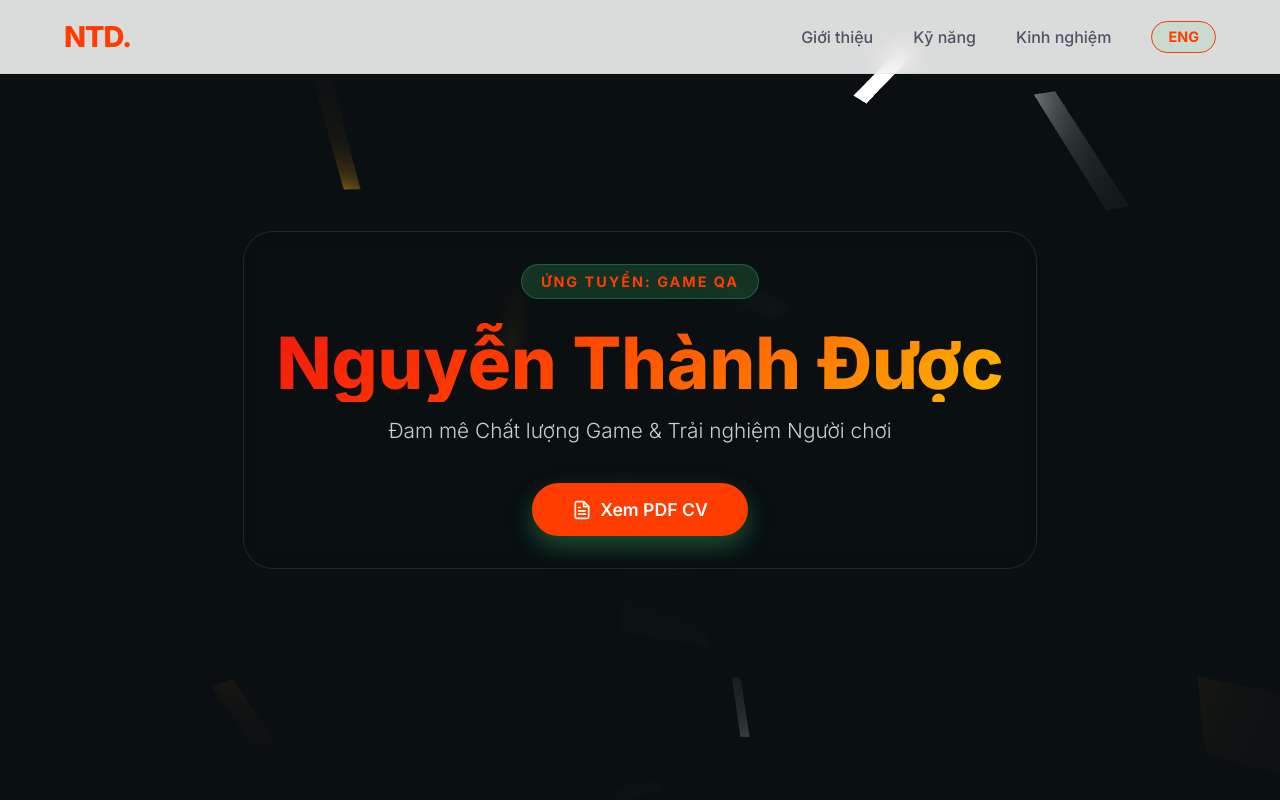
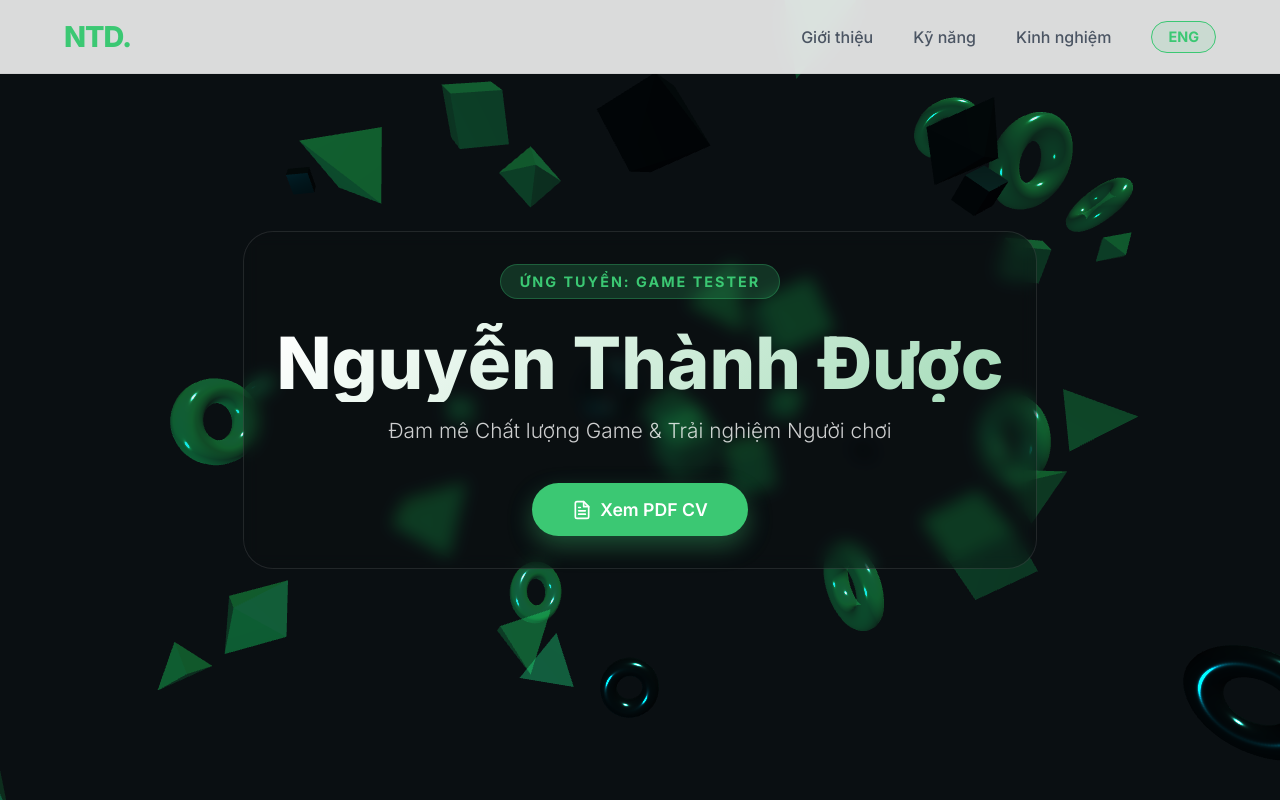
Before and after one commit to NguyenThanhDuocOk/GameTester_OK, a plain HTML site: page index.html in a window 1280 px wide. Shown: the top 802 px of the page. Drawn offline with nearby package versions, Linux system fonts and the light colour scheme; animation ran at ten frames a second.

Commit message:
Update index.html

```diff
--- a/index.html
+++ b/index.html
@@ -9,8 +9,8 @@
     <link href="https://fonts.googleapis.com/css2?family=Inter:wght@300;400;500;600;700;800&display=swap" rel="stylesheet">
     <style>
         :root {
-            --brand: #FF3D00;
-            --brand-dark: #F21B0C;
+            --brand: #3bc873;
+            --brand-dark: #2da15a;
             --ink: #111827;
             --ink-soft: #4b5563;
             --bg: #ffffff;
@@ -126,7 +126,7 @@
             margin: 0 0 1rem 0;
             font-weight: 800;
             line-height: 1.1;
-            background: linear-gradient(135deg, #F21B0C 0%, #FF3D00 35%, #FF7800 70%, #FFB800 100%);
+            background: linear-gradient(135deg, #fff 0%, #a5dcb9 100%);
             -webkit-background-clip: text;
             -webkit-text-fill-color: transparent;
         }
@@ -283,8 +283,8 @@
         <div id="canvas-container"></div>
         <div class="hero-content">
             <span class="badge">
-                <span class="lang-vi">Ứng tuyển: Game QA</span>
-                <span class="lang-en">Applied Position: Game QA</span>
+                <span class="lang-vi">Ứng tuyển: Game Tester</span>
+                <span class="lang-en">Applied Position: Game Tester</span>
             </span>
             <h1>
                 <span class="lang-vi">Nguyễn Thành Được</span>
@@ -295,7 +295,7 @@
                 <span class="lang-en">Passionate about Game Quality & Player Experience</span>
             </p>
             <div style="margin-top: 2.5rem;">
-                <a href="Game Mobile QA_NguyenThanhDuoc_Supercent.pdf" target="_blank" class="btn" style="padding: 1rem 2.5rem; font-size: 1.1rem; border-radius: 50px;">
+                <a href="[Game Tester]_Nguyen Thanh Duoc_SkylinkStudio_CV.pdf" target="_blank" class="btn" style="padding: 1rem 2.5rem; font-size: 1.1rem; border-radius: 50px;">
                     <svg xmlns="http://www.w3.org/2000/svg" width="20" height="20" viewBox="0 0 24 24" fill="none" stroke="currentColor" stroke-width="2" stroke-linecap="round" stroke-linejoin="round" style="margin-right: 8px;"><path d="M14 2H6a2 2 0 0 0-2 2v16a2 2 0 0 0 2 2h12a2 2 0 0 0 2-2V8z"></path><polyline points="14 2 14 8 20 8"></polyline><line x1="16" y1="13" x2="8" y2="13"></line><line x1="16" y1="17" x2="8" y2="17"></line><polyline points="10 9 9 9 8 9"></polyline></svg>
                     <span class="lang-vi">Xem PDF CV</span>
                     <span class="lang-en">View PDF CV</span>
@@ -479,6 +479,7 @@
 
         // 3D Scene Setup
         const scene = new THREE.Scene();
+        // Camera setup
         const camera = new THREE.PerspectiveCamera(70, window.innerWidth / window.innerHeight, 0.1, 1000);
         camera.position.z = 12;
 
@@ -489,59 +490,70 @@
         container.appendChild(renderer.domElement);
 
         // Lights
-        const ambientLight = new THREE.AmbientLight(0xffffff, 0.7);
+        const ambientLight = new THREE.AmbientLight(0xffffff, 0.4);
         scene.add(ambientLight);
 
-        const dirLight = new THREE.DirectionalLight(0xffffff, 1.2);
+        const dirLight = new THREE.DirectionalLight(0x3bc873, 2);
         dirLight.position.set(10, 20, 10);
         scene.add(dirLight);
 
-        const pointLight = new THREE.PointLight(0xffaa00, 1, 50);
+        const pointLight = new THREE.PointLight(0x00ffcc, 1.5, 50);
         pointLight.position.set(-10, -10, 10);
         scene.add(pointLight);
 
-        // Load the image texture provided by the user
-        const textureLoader = new THREE.TextureLoader();
-        const texture = textureLoader.load('jpeg.webp');
-        texture.encoding = THREE.sRGBEncoding;
+        // Create abstract gaming-related 3D floating shapes
+        const shapes = [];
+        // Geometries
+        const geometries = [
+            new THREE.BoxGeometry(1.5, 1.5, 1.5),
+            new THREE.TetrahedronGeometry(1.5),
+            new THREE.OctahedronGeometry(1.2),
+            new THREE.TorusGeometry(1, 0.4, 16, 100)
+        ];
 
-        const textureMaterial = new THREE.MeshPhysicalMaterial({
-            map: texture,
-            metalness: 0.1,
-            roughness: 0.2,
-            clearcoat: 0.5,
-            clearcoatRoughness: 0.2
+        // Materials (Glass-like with brand colors)
+        const material = new THREE.MeshPhysicalMaterial({
+            color: 0x3bc873,
+            metalness: 0.2,
+            roughness: 0.1,
+            transmission: 0.8, // glass effect
+            thickness: 1.5,
+            transparent: true,
+            opacity: 0.9
         });
 
-        const materials = [textureMaterial];
+        const material2 = new THREE.MeshPhysicalMaterial({
+            color: 0x111827,
+            metalness: 0.8,
+            roughness: 0.2,
+            clearcoat: 1.0,
+            clearcoatRoughness: 0.1
+        });
 
-        // Geometries: App icon shapes (flattened boxes)
-        const geometries = [
-            new THREE.BoxGeometry(2.5, 2.5, 0.4), // Larger app icon
-            new THREE.BoxGeometry(1.8, 1.8, 0.3)  // Normal app icon
-        ];
-
-        const shapes = [];
-        for(let i = 0; i < 50; i++) {
+        // Add particles
+        for(let i=0; i<40; i++) {
             const geom = geometries[Math.floor(Math.random() * geometries.length)];
-            const mat = materials[Math.floor(Math.random() * materials.length)];
+            const mat = Math.random() > 0.7 ? material2 : material;
             const mesh = new THREE.Mesh(geom, mat);
 
-            // Spread across screen
+            // Random positions spread out
             mesh.position.x = (Math.random() - 0.5) * 35;
-            mesh.position.y = (Math.random() - 0.5) * 25;
+            mesh.position.y = (Math.random() - 0.5) * 20;
             mesh.position.z = (Math.random() - 0.5) * 15 - 5;
 
+            // Random rotations
             mesh.rotation.x = Math.random() * Math.PI;
             mesh.rotation.y = Math.random() * Math.PI;
 
-            const scale = Math.random() * 0.8 + 0.5;
+            // Random scales
+            const scale = Math.random() * 0.8 + 0.4;
             mesh.scale.set(scale, scale, scale);
 
             shapes.push({
                 mesh: mesh,
-                rx: (Math.random() - 0.5) * 0.02,
-                ry: (Math.random() - 0.5) * 0.02,
+                rx: (Math.random() - 0.5) * 0.015,
+                ry: (Math.random() - 0.5) * 0.015,
+                dy: (Math.random() - 0.5) * 0.02,
                 originY: mesh.position.y
             });
 
@@ -565,21 +577,22 @@
             requestAnimationFrame(animate);
             const time = clock.getElapsedTime();
 
+            // Rotate shapes
             shapes.forEach(shape => {
                 shape.mesh.rotation.x += shape.rx;
                 shape.mesh.rotation.y += shape.ry;
-                // Gentle floating up and down
-                shape.mesh.position.y = shape.originY + Math.sin(time * 1.5 + shape.originY) * 0.6;
+                // Floating effect
+                shape.mesh.position.y = shape.originY + Math.sin(time * 2 + shape.originY) * 0.5;
             });
 
-            // Mouse parallax effect
+            // Mouse parallax
             targetX = mouseX * 0.001;
             targetY = mouseY * 0.001;
 
             scene.rotation.y += 0.05 * (targetX - scene.rotation.y);
             scene.rotation.x += 0.05 * (targetY - scene.rotation.x);
 
-            // Constant slow spin
+            // Slow auto-rotation
             scene.rotation.y += 0.001;
 
             renderer.render(scene, camera);
```
